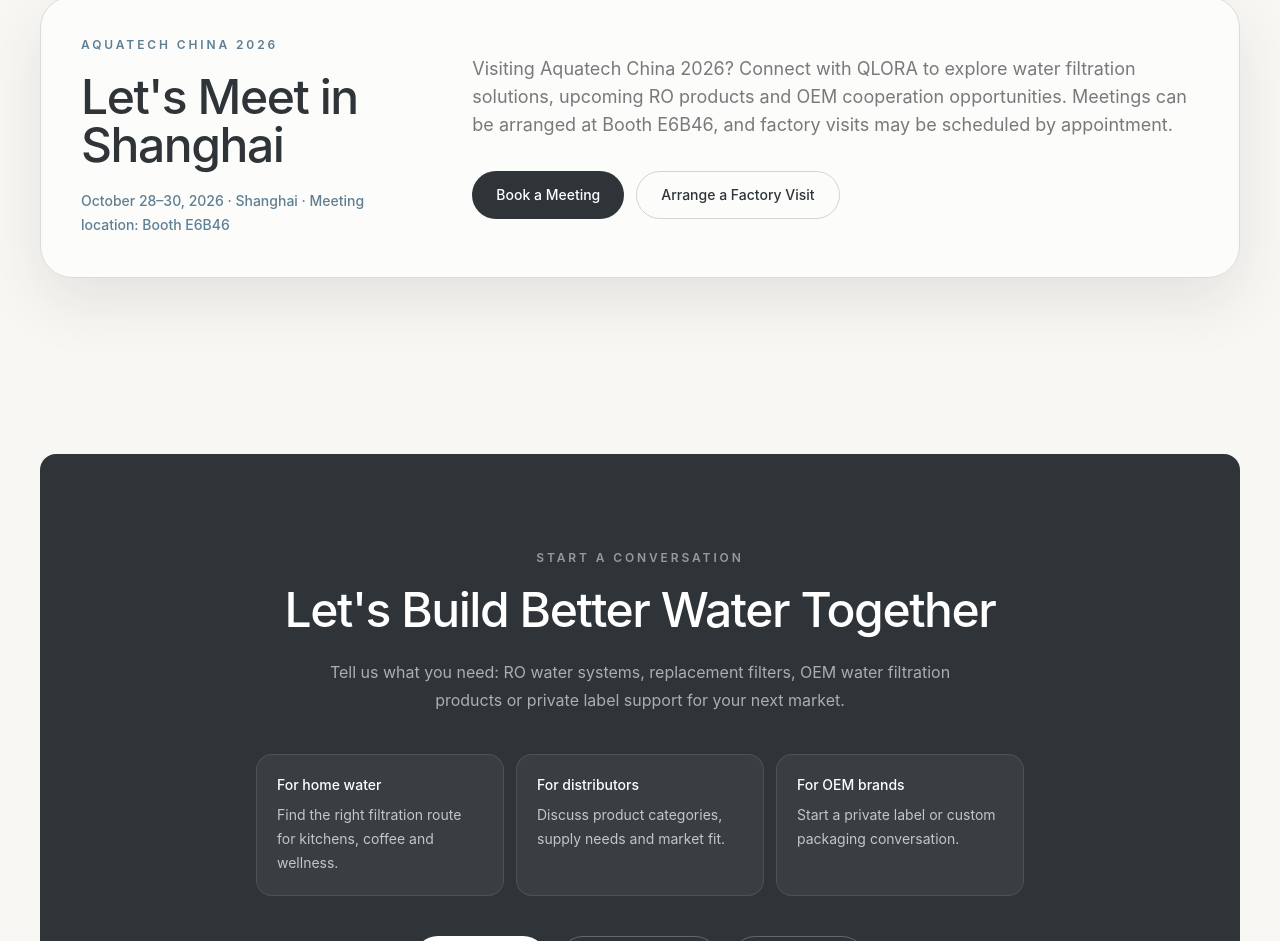
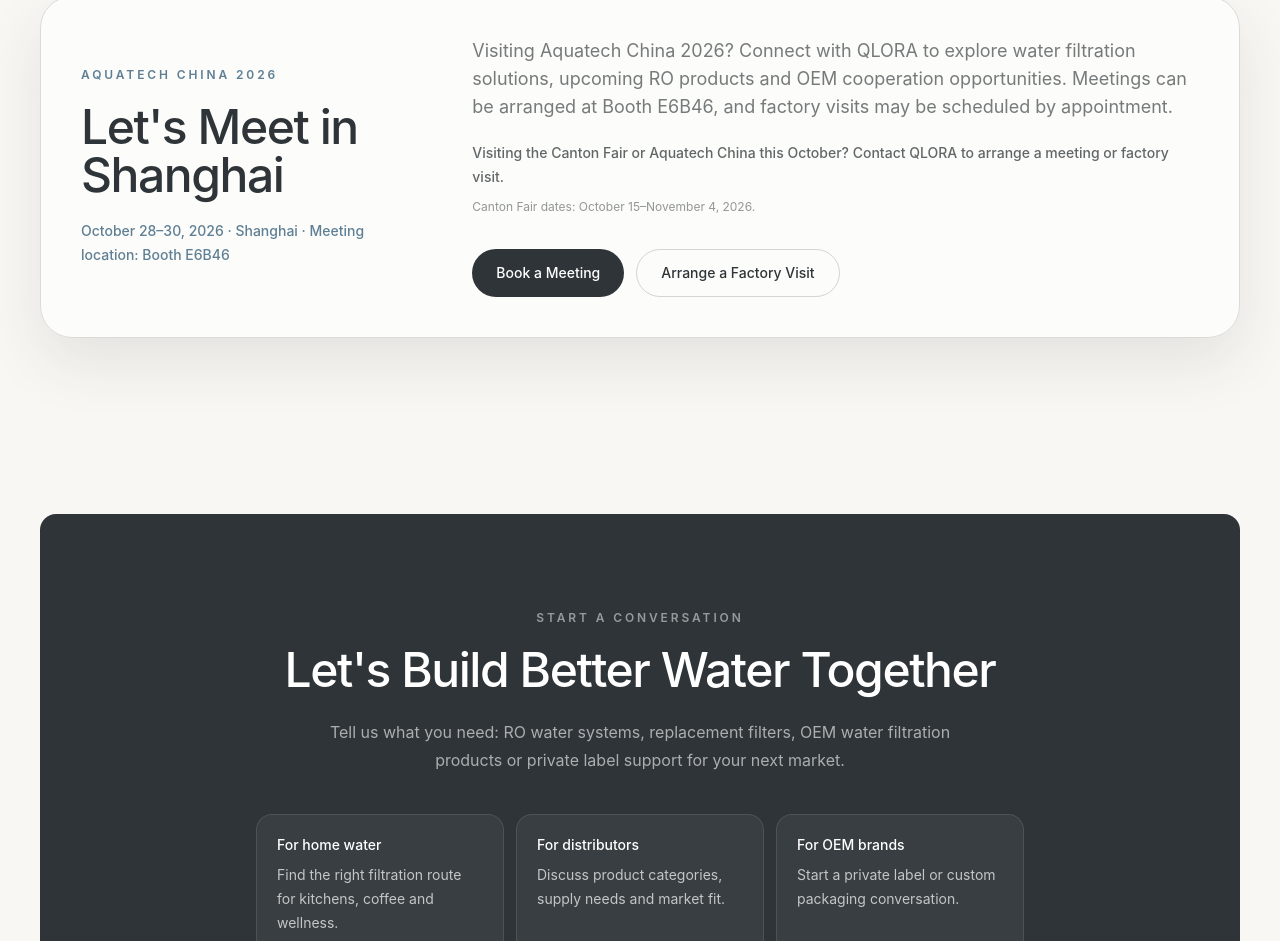
Before and after one commit to carol838/qlora-website, a React (Vite) app: page / in a window 1280 px wide. Shown: the part 4889-5830 px from the top of the page. Built offline with nearby package versions, Linux system fonts and the light colour scheme.

Commit message:
Add Canton Fair meeting prompt

```diff
--- a/src/components/AquatechChina2026.tsx
+++ b/src/components/AquatechChina2026.tsx
@@ -39,6 +39,8 @@
         </div>
         <div className="lg:col-span-8">
           <p className="body-copy max-w-3xl">Visiting Aquatech China 2026? Connect with QLORA to explore water filtration solutions, upcoming RO products and OEM cooperation opportunities. Meetings can be arranged at Booth E6B46, and factory visits may be scheduled by appointment.</p>
+          <p className="mt-5 max-w-3xl text-sm font-medium leading-6 text-ink/75">Visiting the Canton Fair or Aquatech China this October? Contact QLORA to arrange a meeting or factory visit.</p>
+          <p className="mt-2 text-xs leading-5 text-ink/50">Canton Fair dates: October 15–November 4, 2026.</p>
           <div className="mt-8 flex flex-col gap-3 sm:flex-row">
             <a href={meetingHref} className="button-primary">Book a Meeting</a>
             <a href={factoryVisitHref} className="button-secondary">Arrange a Factory Visit</a>
```
